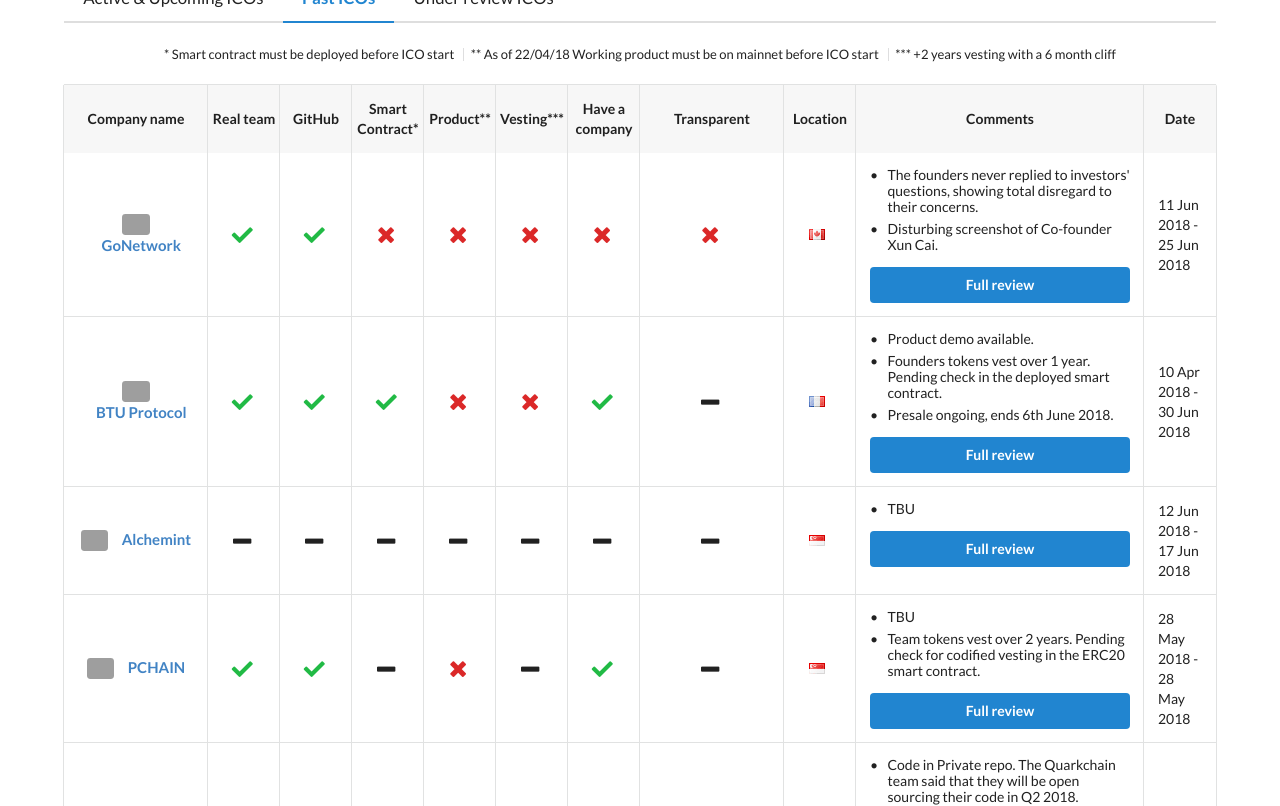
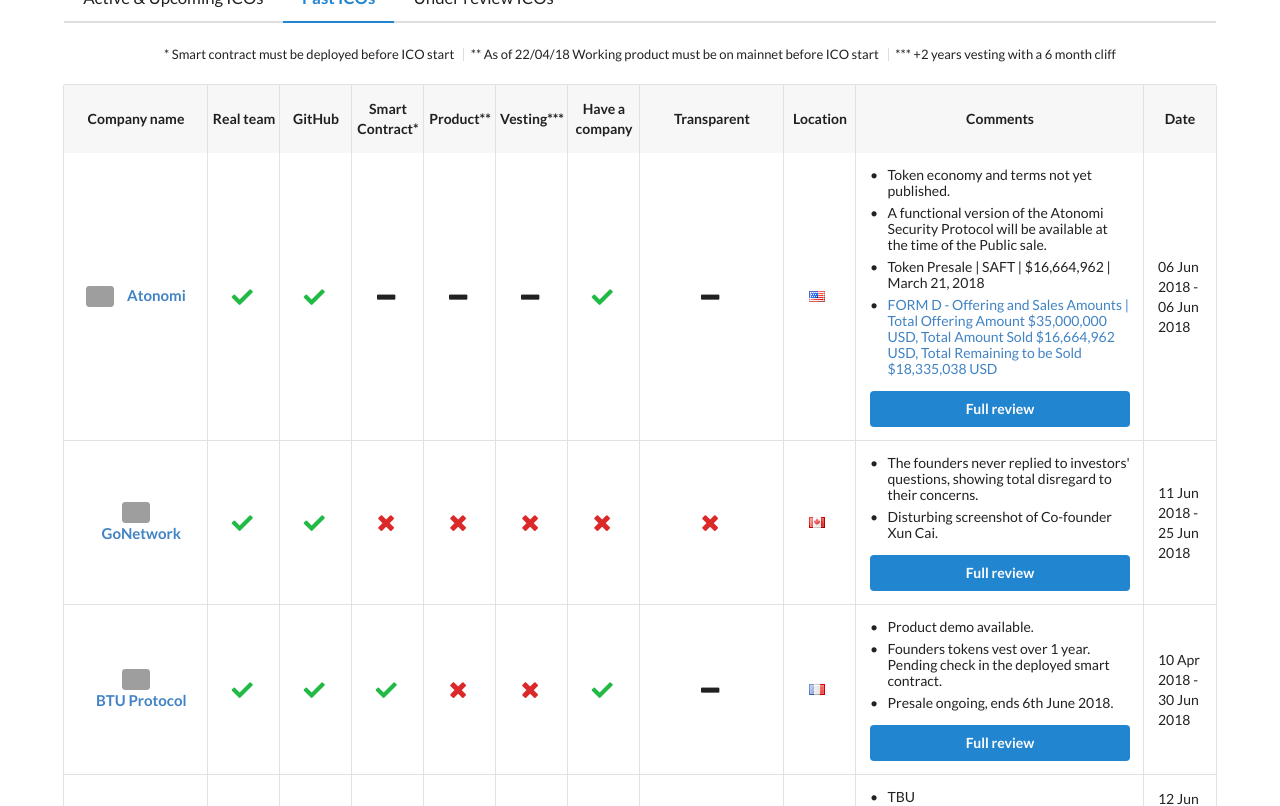
Before and after one commit to ico-check/ico-check, a Jekyll site: the page built from past.md, in a window 1280 px wide and 900 px high, scrolled down 563 px, cut to the strip 94-900 px from the top of the window. Built offline with Jekyll 4.4.1, drawn with Linux system fonts in a browser that asks for light colours; nearby versions of some CDN libraries; grey boxes are pictures that could not be loaded.

Commit message:
49-atonomi-ico-check
Moved from active ICOs

```diff
--- a/_data/past-icos.yml
+++ b/_data/past-icos.yml
@@ -1,3 +1,25 @@
+- name: Atonomi
+  image: https://i.imgur.com/8kn8hF1.jpg
+  url: https://atonomi.io/
+  real_team: true
+  github: true
+  smart_contract:
+  product:
+  min_vesting:
+  have_company: true
+  transparent:
+  location: United States
+  comments:
+    - content: Token economy and terms not yet published.
+    - content: A functional version of the Atonomi Security Protocol will be available at the time of the Public sale.
+    - content: Token Presale | SAFT | $16,664,962 | March 21, 2018
+    - content: FORM D - Offering and Sales Amounts | Total Offering Amount $35,000,000 USD, Total Amount Sold $16,664,962 USD, Total Remaining to be Sold $18,335,038 USD
+      url: https://www.sec.gov/Archives/edgar/data/1725812/000172581218000002/xslFormDX01/primary_doc.xml
+  ico_start_date: 2018-06-06T11:00:00Z
+  ico_end_date: 2018-06-06T11:00:00Z
+  safe:
+  issue_url: https://github.com/ico-check/ico-check/issues/70
+
 - name: GoNetwork
   image: https://i.imgur.com/XhAQdHY.jpg
   url: https://gonetwork.co/
```
